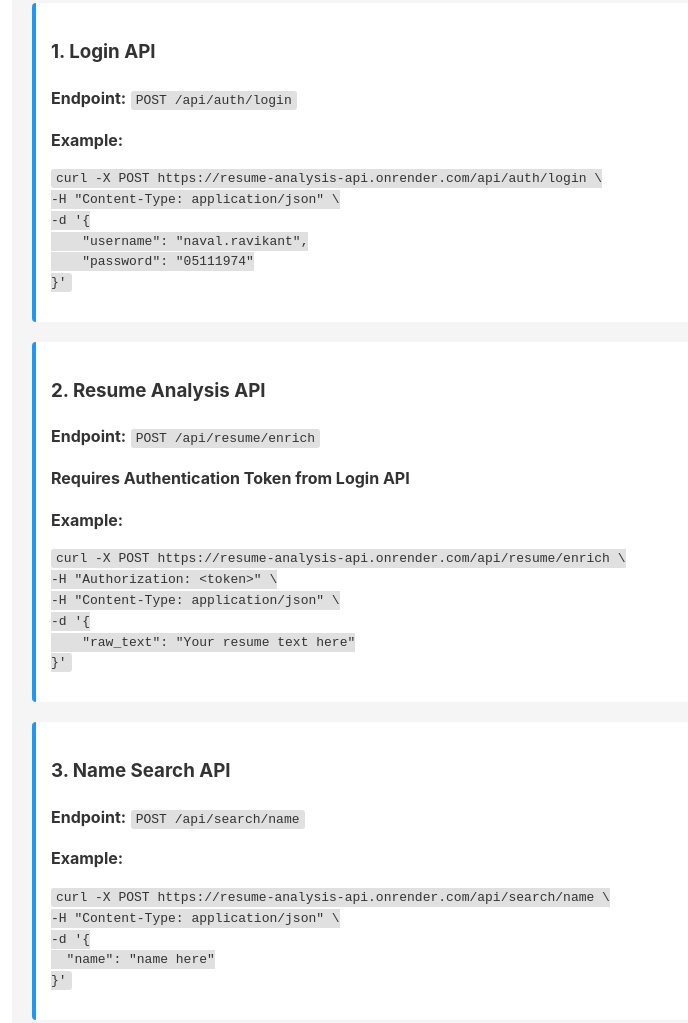
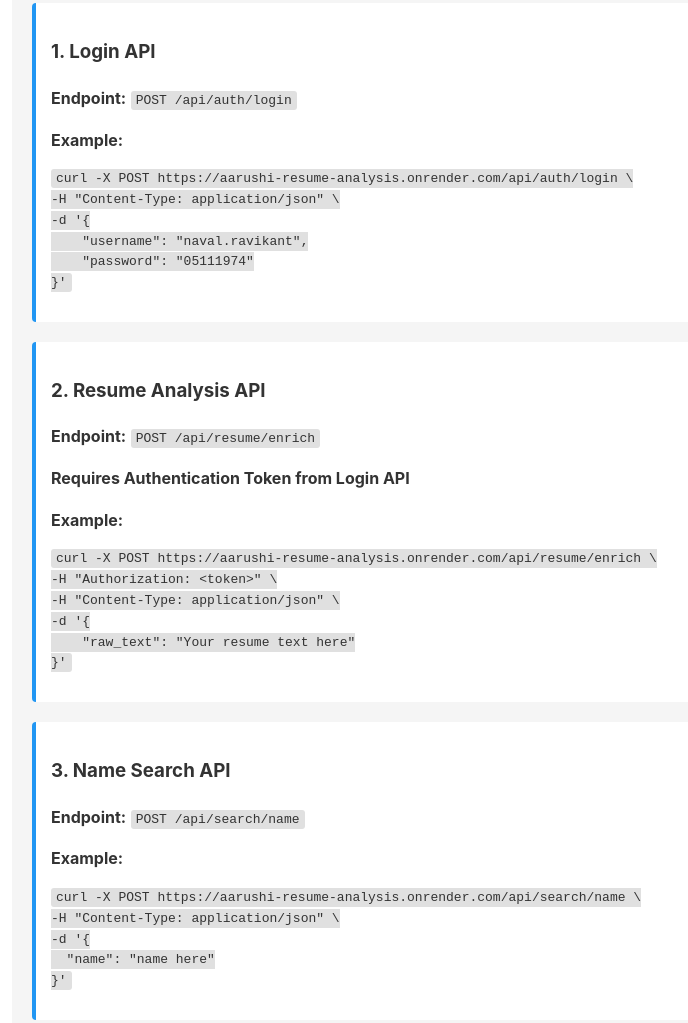
Before and after one commit to Aryanj33/resume-analysis, a website: page public/index.html in a window 1280 px wide. Shown: the part 275-1298 px from the top of the page, without its empty margins (228-916 px from the left). Drawn offline with Linux system fonts and the light colour scheme.

Commit message:
added documentation

```diff
--- a/public/index.html
+++ b/public/index.html
@@ -51,7 +51,7 @@
         <h3>1. Login API</h3>
         <p><strong>Endpoint:</strong> <code>POST /api/auth/login</code></p>
         <p><strong>Example:</strong></p>
-        <pre><code>curl -X POST https://resume-analysis-api.onrender.com/api/auth/login \
+        <pre><code>curl -X POST https://aarushi-resume-analysis.onrender.com/api/auth/login \
 -H "Content-Type: application/json" \
 -d '{
     "username": "naval.ravikant",
@@ -64,7 +64,7 @@
         <p><strong>Endpoint:</strong> <code>POST /api/resume/enrich</code></p>
         <p><strong>Requires Authentication Token from Login API</strong></p>
         <p><strong>Example:</strong></p>
-        <pre><code>curl -X POST https://resume-analysis-api.onrender.com/api/resume/enrich \
+        <pre><code>curl -X POST https://aarushi-resume-analysis.onrender.com/api/resume/enrich \
 -H "Authorization: &lt;token&gt;" \
 -H "Content-Type: application/json" \
 -d '{
@@ -75,7 +75,7 @@
         <h3>3. Name Search API</h3>
         <p><strong>Endpoint:</strong> <code>POST /api/search/name</code></p>
         <p><strong>Example:</strong></p>
-        <pre><code>curl -X POST https://resume-analysis-api.onrender.com/api/search/name \
+        <pre><code>curl -X POST https://aarushi-resume-analysis.onrender.com/api/search/name \
 -H "Content-Type: application/json" \
 -d '{
   "name": "name here"
```
